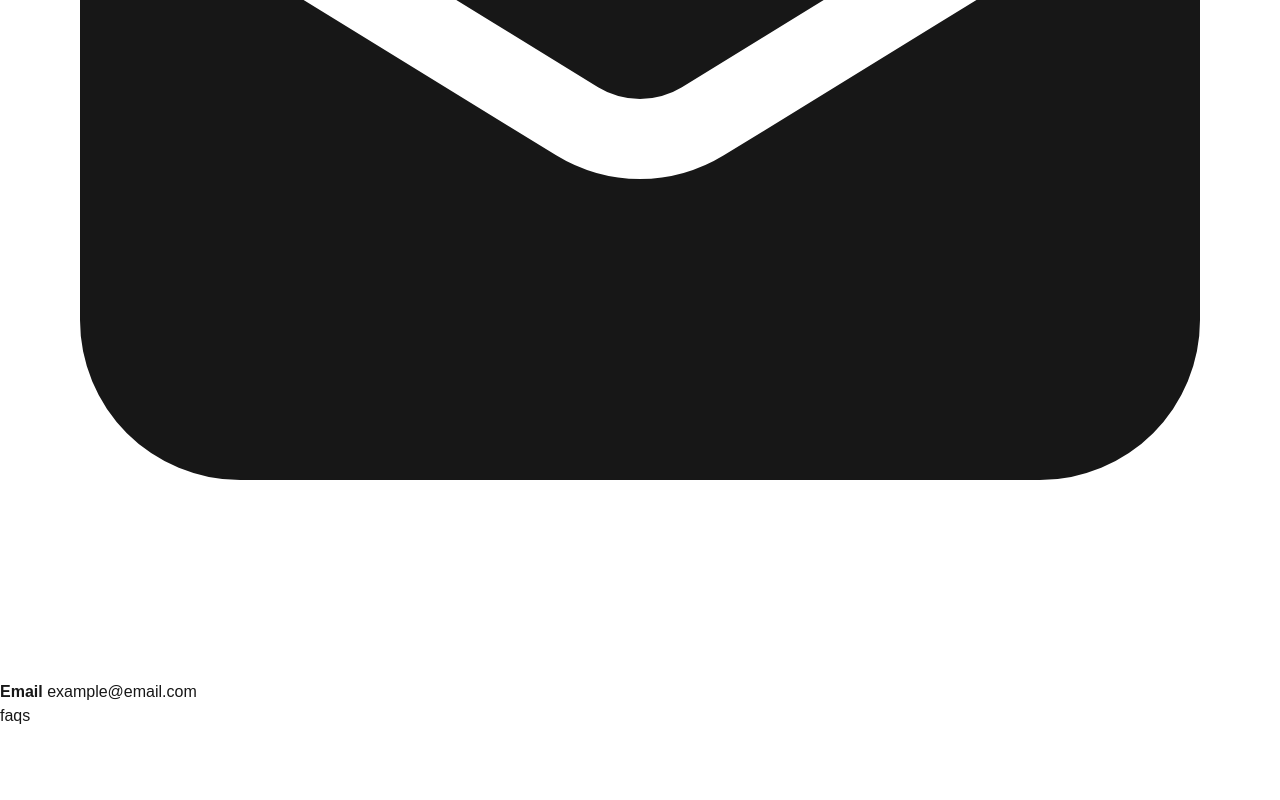
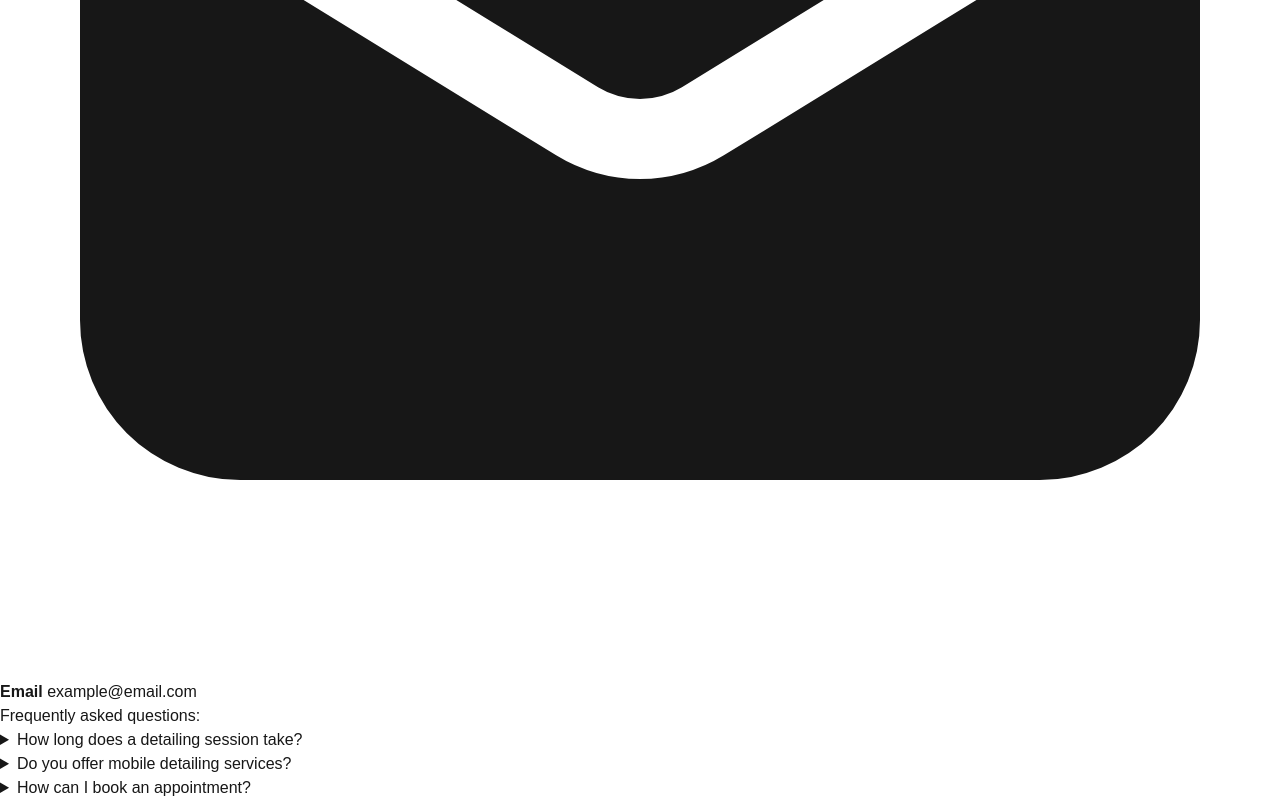
Before and after one commit to Mo2207/practise-next-project, a Next.js app: page /contact in a window 1280 px wide. Shown: the part 3280-4080 px from the top of the page. Before the commit the page ends 4008 px from the top, so only its background shows below. Built offline with nearby package versions, Linux system fonts and the light colour scheme.

Commit message:
added content and stlying to faq section

```diff
--- a/src/app/contact/components/faqs.tsx
+++ b/src/app/contact/components/faqs.tsx
@@ -3,9 +3,21 @@
 
 const FaqsSection = () => {
   return (
-    <section>
-      <div>
-        faqs
+    <section className="py-10">
+      <h2 className="font-bold text-3l mb-6 text-center">Frequently asked questions:</h2>
+      <div className="max-w-2xl mx-auto space-y-4">
+        <details className="border rounded-lg p-4 hover:bg-orange-400 duration-300">
+        <summary className="cursor-pointer font-semibold">How long does a detailing session take?</summary>
+        <p className="mt-2">The duration depends on the service. Typically, it takes 2-4 hours.</p>
+        </details>
+        <details className="border rounded-lg p-4 hover:bg-orange-400 duration-300">
+        <summary className="cursor-pointer font-semibold">Do you offer mobile detailing services?</summary>
+        <p className="mt-2">Yes, we can detail your car at your location for an additional fee.</p>
+        </details>
+        <details className="border rounded-lg p-4 hover:bg-orange-400 duration-300">
+        <summary className="cursor-pointer font-semibold">How can I book an appointment?</summary>
+        <p className="mt-2">You can call us, email us, or use the contact form on this page.</p>
+        </details>
       </div>
     </section>
   )
```
